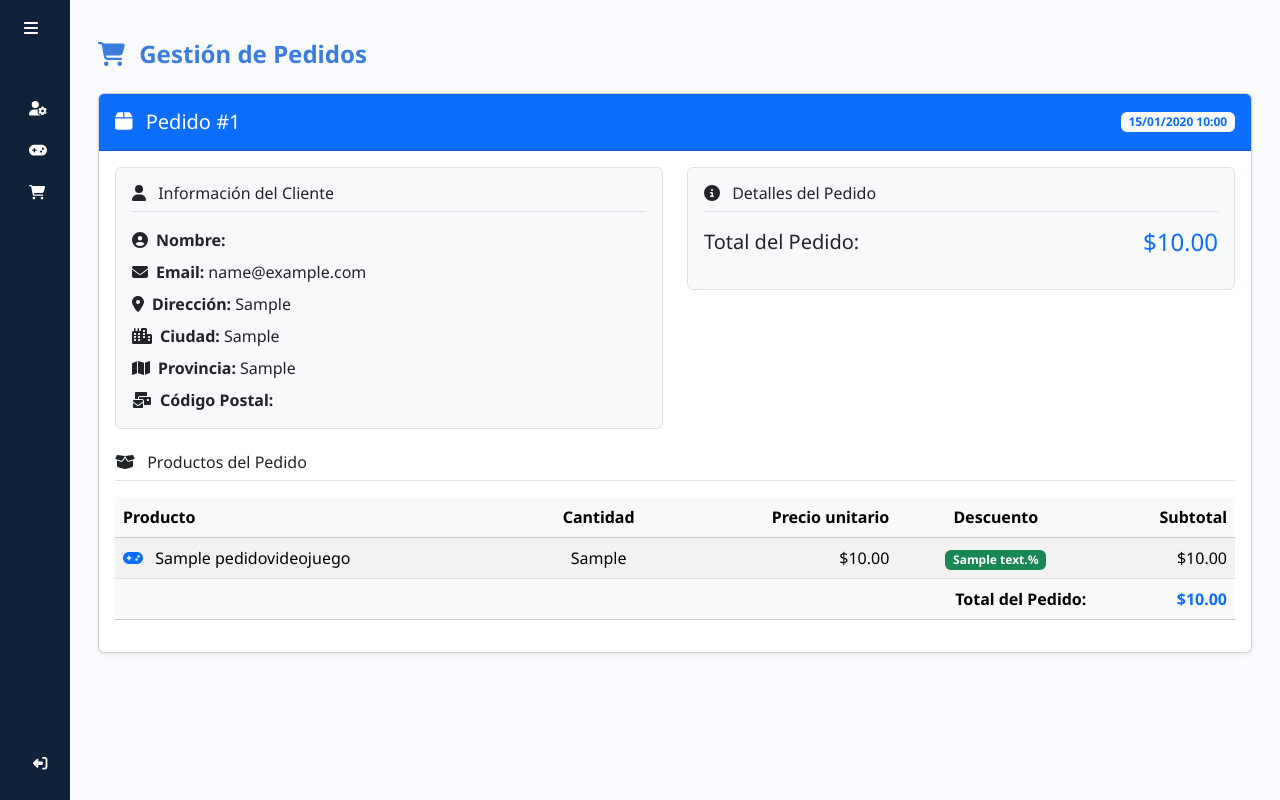
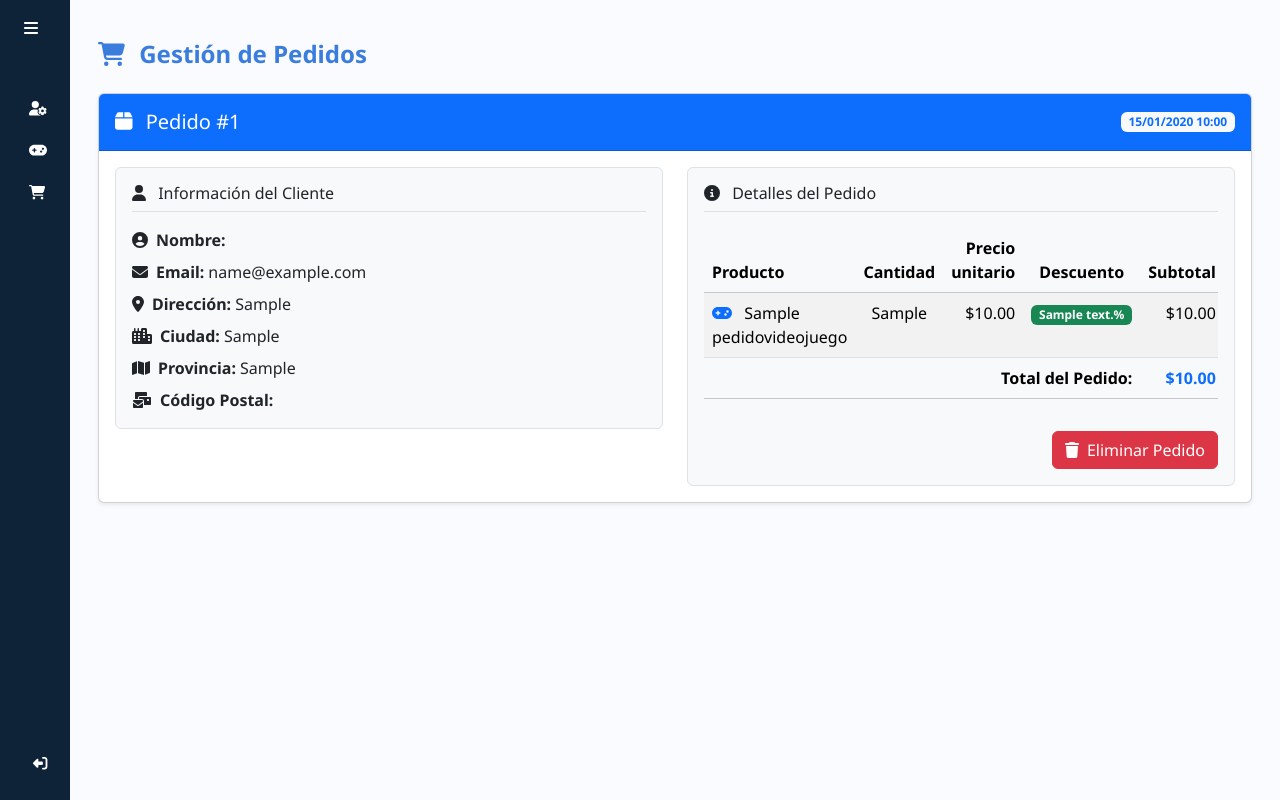
Before and after one commit to NoMercyKun31/TiendaAngular, a PHP site: page /gestionar_pedidos.php in a window 1280 px wide. Run offline with PHP 8.4, Linux system fonts and the light colour scheme; tables that the repository leaves empty or names only in its code hold one stand-in row (values such as "Sample post").

Commit message:
Agregado funcionalidad de eliminar pedido en php.

```diff
--- a/server/admin/gestionar_pedidos.php
+++ b/server/admin/gestionar_pedidos.php
@@ -28,6 +28,7 @@ $pedidos = R::findAll('pedido', ' ORDER BY fecha ASC');
                 </div>
                 <div class="card-body">
                     <div class="row g-4">
+                        <!-- Información del Cliente -->
                         <div class="col-md-6">
                             <div class="p-3 border rounded bg-light">
                                 <h6 class="border-bottom pb-2 mb-3">
@@ -60,24 +61,12 @@ $pedidos = R::findAll('pedido', ' ORDER BY fecha ASC');
                                 </p>
                             </div>
                         </div>
+                        <!-- Detalles del Pedido -->
                         <div class="col-md-6">
                             <div class="p-3 border rounded bg-light">
                                 <h6 class="border-bottom pb-2 mb-3">
                                     <i class="fas fa-info-circle me-2"></i>
                                     Detalles del Pedido
-                                </h6>
-                                <div class="d-flex justify-content-between align-items-center mb-3">
-                                    <span class="h5 mb-0">Total del Pedido:</span>
-                                    <span class="h4 mb-0 text-primary">$<?php echo number_format($pedido->total, 2); ?></span>
-                                </div>
-                            </div>
-                        </div>
-                    </div>
-
-                    <div class="mt-4">
-                        <h6 class="border-bottom pb-2 mb-3">
-                            <i class="fas fa-box-open me-2"></i>
-                            Productos del Pedido
                                 </h6>
                                 <div class="table-responsive">
                                     <table class="table table-hover table-striped">
@@ -127,6 +116,17 @@ $pedidos = R::findAll('pedido', ' ORDER BY fecha ASC');
                                         </tfoot>
                                     </table>
                                 </div>
+                                <!-- Botón Eliminar -->
+                                <div class="mt-3 text-end">
+                                    <form action="eliminar_pedido.php" method="POST" style="display: inline;">
+                                        <input type="hidden" name="pedido_id" value="<?php echo $pedido->id; ?>">
+                                        <button type="submit" class="btn btn-danger" onclick="return confirm('¿Estás seguro de que deseas eliminar este pedido?');">
+                                            <i class="fas fa-trash me-2"></i>Eliminar Pedido
+                                        </button>
+                                    </form>
+                                </div>
+                            </div>
+                        </div>
                     </div>
                 </div>
             </div>
```
Also changed, not shown: server/admin/eliminar_pedido.php (added, +44 -0 lines). Lines whose indentation alone changed are shown as unchanged.
